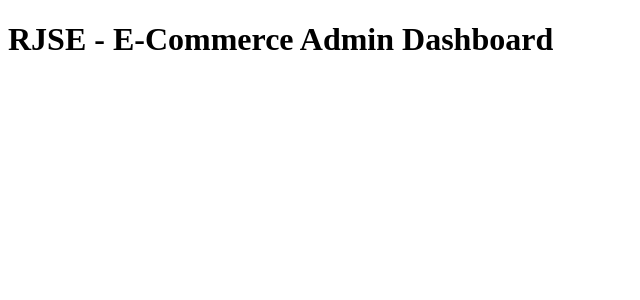
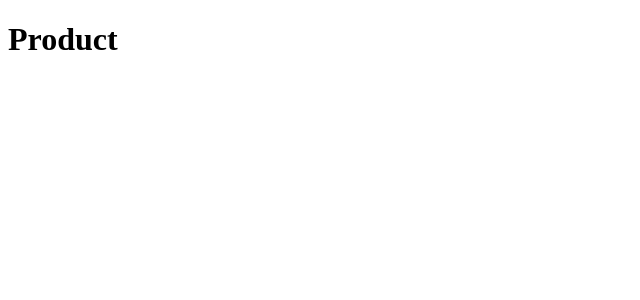
Before and after one commit to sp2810/RJSE, a React (Vite) app: page /products in a window 1280 px wide. Shown: the top 300 px of the page, without its empty margins (0-640 px from the left). Built offline with nearby package versions, Linux system fonts and the light colour scheme.

Commit message:
Day 2: Routing and basic pages

```diff
--- a/src/App.jsx
+++ b/src/App.jsx
@@ -3,8 +3,8 @@ import reactLogo from './assets/react.svg'
 import viteLogo from './assets/vite.svg'
 import heroImg from './assets/hero.png'
 import './App.css'
+import AppRoutes from './routes/AppRoutes'
 function App() {
-  return <h1>RJSE - E-Commerce Admin Dashboard</h1>;
+  return <AppRoutes/>
 }
-
 export default App;
--- /dev/null
+++ b/src/pages/Dashboard/Dashboard.jsx
@@ -0,0 +1,5 @@
+function Dashboard() {
+    return <h1>Dashboard</h1>
+}
+
+export default Dashboard;
--- /dev/null
+++ b/src/pages/Login/Login.jsx
@@ -0,0 +1,5 @@
+function Login() {
+    return <h1>Login</h1>
+}
+
+export default Login;
--- /dev/null
+++ b/src/pages/Orders/Orders.jsx
@@ -0,0 +1,5 @@
+function Orders() {
+    return <h1>Orders</h1>
+}
+
+export default Orders;
--- /dev/null
+++ b/src/pages/Products/Products.jsx
@@ -0,0 +1,5 @@
+function Product() {
+    return <h1>Product</h1>
+}
+
+export default Product;
--- /dev/null
+++ b/src/pages/Users/Users.jsx
@@ -0,0 +1,5 @@
+function Users() {
+    return <h1>Users</h1>
+}
+
+export default Users;
--- /dev/null
+++ b/src/routes/AppRoutes.jsx
@@ -0,0 +1,21 @@
+import { BrowserRouter , Routes , Route } from "react-router-dom";
+import Login from "../pages/Login/Login";
+import Dashboard from "../pages/Dashboard/Dashboard";
+import Products from "../pages/Products/Products";
+import Orders from "../pages/Orders/Orders";
+import Users from "../pages/Users/Users";
+function AppRoutes() {
+    return (
+        <BrowserRouter>
+        <Routes>
+        <Route path="/" element={<Login/>} />
+        <Route path="/dashboard" element={<Dashboard/>} />
+        <Route path="/products" element={<Products/>} />
+        <Route path="/orders" element={<Orders/>} />
+        <Route path="/users" element={<Users/>} />
+        </Routes>
+            </BrowserRouter>
+    )
+}
+
+export default AppRoutes;
```
